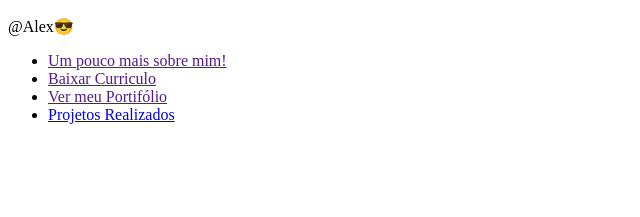
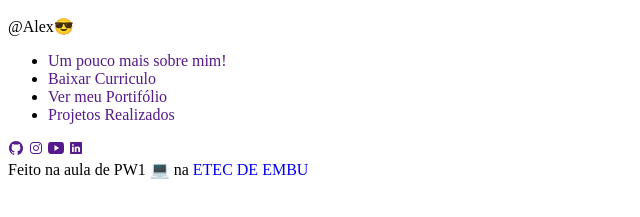
Before and after one commit to alex150790/portifolio, a plain HTML site: page index.html in a window 1280 px wide. Shown: the part 311-528 px from the top of the page, without its empty margins (0-640 px from the left). Drawn offline with nearby package versions, Linux system fonts and the light colour scheme.

Commit message:
Finalizando HTML da página

```diff
--- a/css/style.css
+++ b/css/style.css
@@ -0,0 +1,3 @@
+a{
+    text-decoration: none;
+}
--- a/index.html
+++ b/index.html
@@ -27,13 +27,36 @@
             </li>
 
             <li>
-                <a href="https://github.com/alex150790/portifolio"> Projetos Realizados</a>
+                <a href=""> Projetos Realizados</a>
             </li>
 
         </ul>
 
+        <div>
+            <a href="">
+                <ion-icon name="logo-github"></ion-icon>
+            </a>
+
+            <a href="">
+                <ion-icon name="logo-instagram"></ion-icon>
+            </a>
+
+            <a href="">
+                <ion-icon name="logo-youtube"></ion-icon>
+            </a>
+
+            <a href="">
+                <ion-icon name="logo-linkedin"></ion-icon>
+            </a>
+        </div>
+
+        <footer>
+            Feito na aula de PW1 💻 na <a href="https://www.etecdeembu.com.br/" target="_blank">ETEC DE EMBU</a>
+        </footer>
+
 
 
     </div>
+    <script src="https://unpkg.com/ionicons@4.5.10-0/dist/ionicons.js"></script>
 </body>
 </html>
```
Also changed, not shown: img/bg-desktop-light.jpg (added), img/bg-desktop.jpg (added), img/bg-mobile-light.jpg (added), img/bg-mobile.jpg (added).
